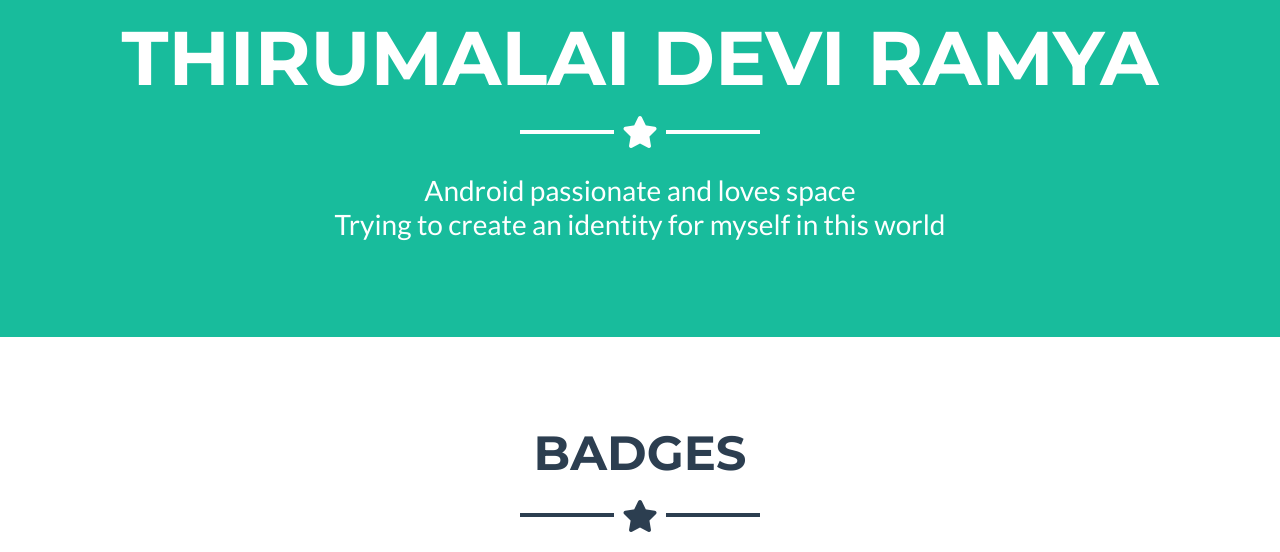
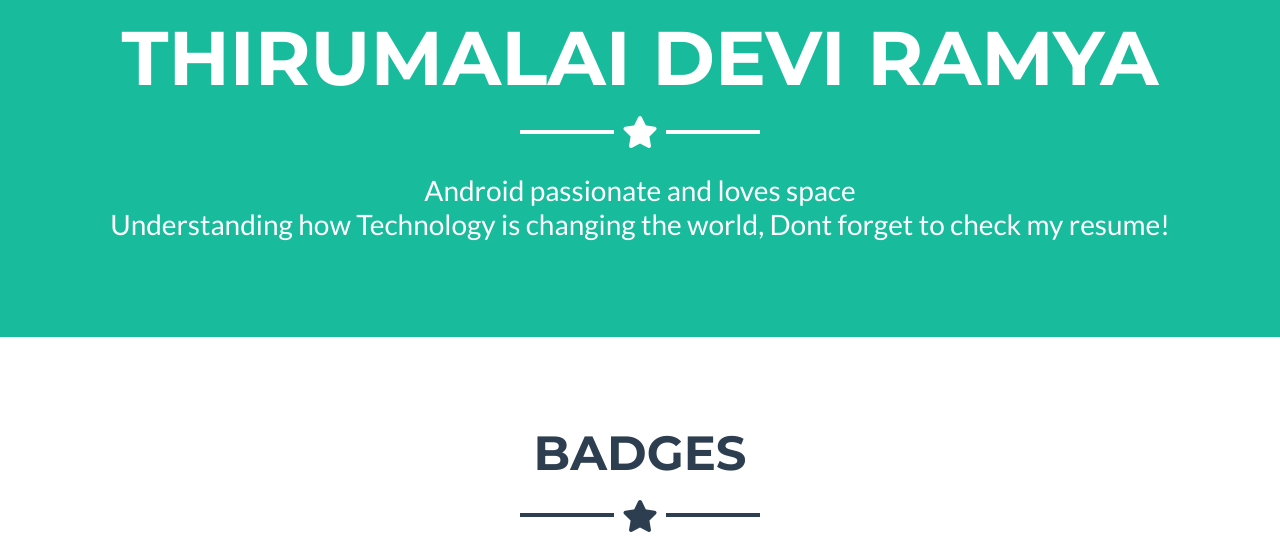
Before and after one commit to thirulak/thiru, a plain HTML site: page index.html in a window 1280 px wide. Shown: the part 248-800 px from the top of the page. Drawn offline with nearby package versions, Linux system fonts and the light colour scheme.

Commit message:
Update index.html

```diff
--- a/index.html
+++ b/index.html
@@ -58,7 +58,7 @@
       <h1 class="text-uppercase mb-0"> Thirumalai Devi Ramya </h1>
       <hr class="star-light">
       <h2 class="font-weight-light mb-0">Android passionate and loves space</h2>
-      <h3 class="font-weight-light mb-0">Trying to create an identity for myself in this world</h3>
+      <h3 class="font-weight-light mb-0">Understanding how Technology is changing the world, Dont forget to check my resume!</h3>
     </div>
   </header>
 
```
